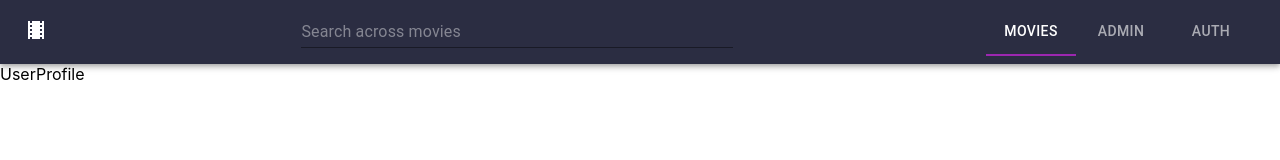
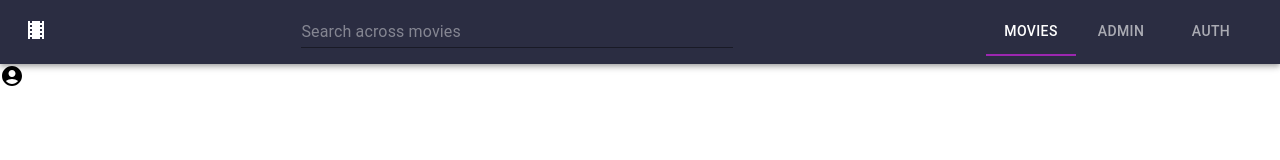
Before and after one commit to vishnuvvv/movie-booking-app-frontend, a React (Create React App) app: page /user in a window 1280 px wide. Shown: the top 160 px of the page. Built offline with nearby package versions, Linux system fonts and the light colour scheme; no server answers.

Commit message:
addedicon

```diff
--- a/src/components/Profile/UserProfile.js
+++ b/src/components/Profile/UserProfile.js
@@ -1,5 +1,7 @@
+import { Box } from "@mui/material";
 import React, { useEffect, useState } from "react";
 import { getUserBookingById } from "../../api-helpers/api-helpers";
+import AccountCircleIcon from '@mui/icons-material/AccountCircle';
 
 const UserProfile = () => {
   const [bookings, setBookings] = useState();
@@ -8,8 +10,19 @@ const UserProfile = () => {
       .then((res) => setBookings(res.bookings))
       .catch((err) => console.log(err));
   }, []);
- console.log(bookings);
-  return <div>UserProfile</div>;
+  console.log(bookings);
+  return (
+    <Box width={"100%"} display="flex">
+      <Box
+        flexDirection={"column"}
+        justifyContent={"center"}
+        alignItems={"center"}
+        width={"30%"}
+      >
+        <AccountCircleIcon/>
+      </Box>
+    </Box>
+  );
 };
 
 export default UserProfile;
```
